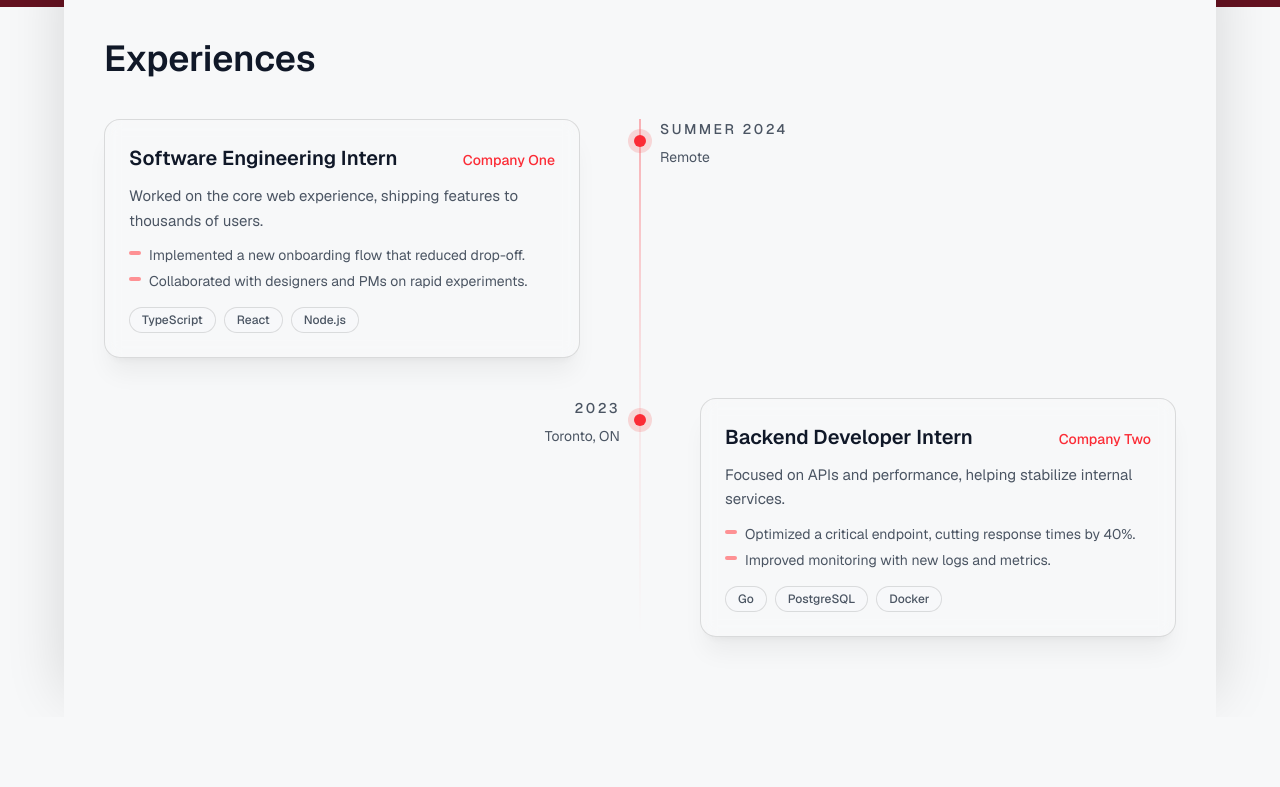
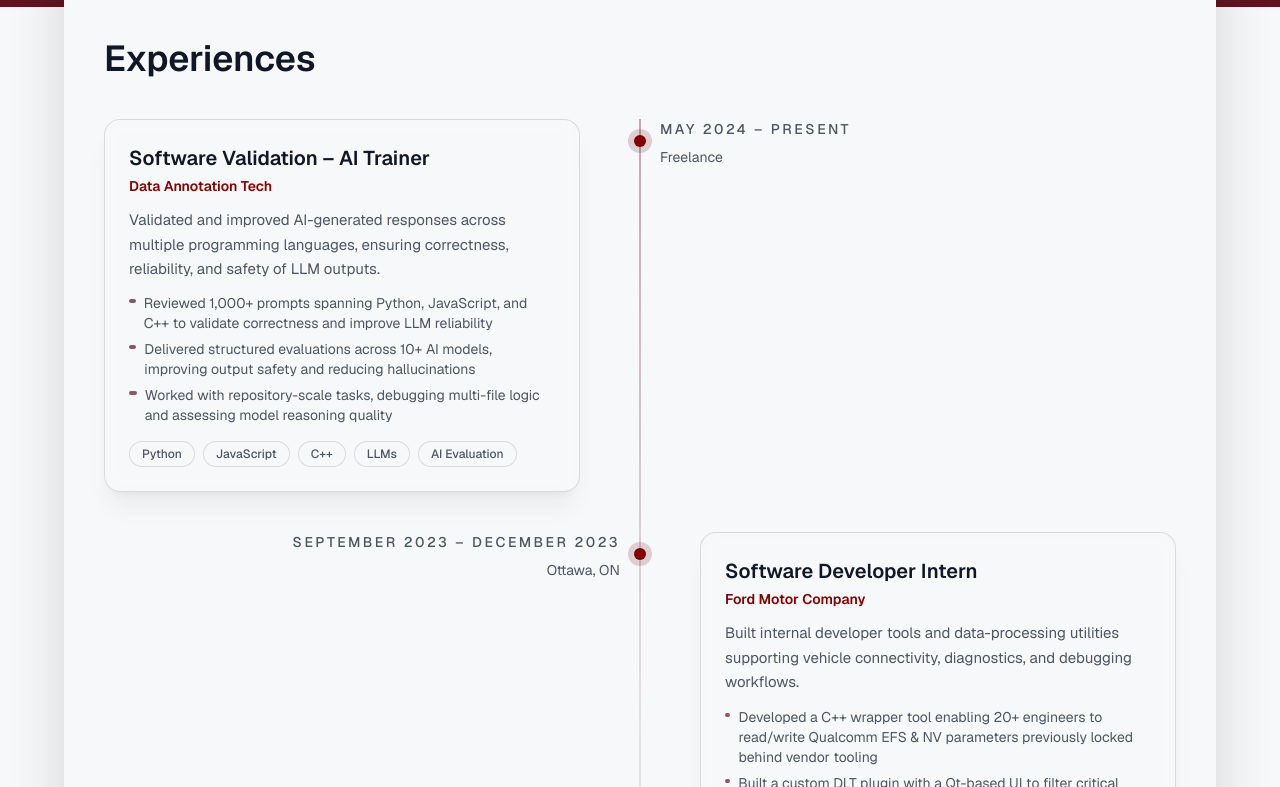
Before and after one commit to harshc22/harsh_chinjer_website, a Next.js app: page / in a window 1280 px wide. Shown: the part 1693-2480 px from the top of the page. Before the commit the page ends 2410 px from the top, so only its background shows below. Built offline with nearby package versions, Linux system fonts and the light colour scheme.

Commit message:
feat: refactor ExperienceTimeline to use experiences data and update layout with logos

```diff
--- a/src/components/ExperienceTimeline.tsx
+++ b/src/components/ExperienceTimeline.tsx
@@ -1,45 +1,8 @@
 "use client";
 
+import Image from "next/image";
 import { motion, type Variants } from "framer-motion";
-
-type Internship = {
-  role: string;
-  company: string;
-  location?: string;
-  period: string;
-  summary: string;
-  highlights?: string[];
-  tech?: string[];
-};
-
-const internships: Internship[] = [
-  {
-    role: "Software Engineering Intern",
-    company: "Company One",
-    location: "Remote",
-    period: "Summer 2024",
-    summary:
-      "Worked on the core web experience, shipping features to thousands of users.",
-    highlights: [
-      "Implemented a new onboarding flow that reduced drop-off.",
-      "Collaborated with designers and PMs on rapid experiments.",
-    ],
-    tech: ["TypeScript", "React", "Node.js"],
-  },
-  {
-    role: "Backend Developer Intern",
-    company: "Company Two",
-    location: "Toronto, ON",
-    period: "2023",
-    summary:
-      "Focused on APIs and performance, helping stabilize internal services.",
-    highlights: [
-      "Optimized a critical endpoint, cutting response times by 40%.",
-      "Improved monitoring with new logs and metrics.",
-    ],
-    tech: ["Go", "PostgreSQL", "Docker"],
-  },
-];
+import { experiences } from "@/data/experience";
 
 const easing: [number, number, number, number] = [0.16, 1, 0.3, 1];
 
@@ -65,7 +28,7 @@ const itemVariants = (i: number) =>
 export function ExperienceTimeline() {
   return (
     <section
-      id="Experiences"
+      id="experience"
       className="relative -mt-10 overflow-hidden rounded-t-[32px] bg-[var(--background)] shadow-[0_-22px_60px_rgba(0,0,0,0.14)] mx-auto max-w-6xl px-4 md:px-10 pt-14 pb-16 md:pt-18 md:pb-20"
     >
       <div className="mb-10 flex items-center justify-between gap-4">
@@ -82,10 +45,10 @@ export function ExperienceTimeline() {
         className="relative"
       >
         {/* vertical line */}
-        <div className="absolute left-4 top-0 h-full w-px bg-gradient-to-b from-red-500/70 via-red-500/20 to-transparent md:left-1/2 md:-translate-x-1/2" />
+        <div className="absolute left-4 top-0 h-full w-px bg-gradient-to-b from-[rgba(100,18,32,0.7)] via-[rgba(100,18,32,0.2)] to-transparent md:left-1/2 md:-translate-x-1/2" />
 
         <div className="space-y-10">
-          {internships.map((item, i) => (
+          {experiences.map((item, i) => (
             <motion.article
               key={`${item.company}-${i}`}
               variants={itemVariants(i)}
@@ -96,7 +59,7 @@ export function ExperienceTimeline() {
             >
               {/* timeline dot */}
               <div className="relative z-10 mt-2 md:mt-0 md:absolute md:top-4 md:left-1/2 md:-translate-x-1/2">
-                <div className="h-3 w-3 rounded-full bg-red-500 shadow-[0_0_0_6px_rgba(248,113,113,0.25)]" />
+                <div className="h-3 w-3 rounded-full bg-[var(--title)] shadow-[0_0_0_6px_rgba(100,18,32,0.18)]" />
               </div>
 
               {/* left / right meta (period, location) */}
@@ -107,7 +70,7 @@ export function ExperienceTimeline() {
                 `}
               >
                 <span className="text-sm font-medium uppercase tracking-[0.18em] text-[var(--muted)]">
-                  {item.period}
+                  {item.start} – {item.end}
                 </span>
                 {item.location && (
                   <span className="mt-2 text-sm text-[var(--muted)]">
@@ -124,18 +87,33 @@ export function ExperienceTimeline() {
                 `}
               >
                 <div className="rounded-2xl border border-[var(--panel-border)] bg-[var(--panel)]/90 shadow-xl shadow-black/5 backdrop-blur-sm p-5 sm:p-6">
-                  <div className="flex flex-wrap items-baseline justify-between gap-2">
-                    <h3 className="text-lg sm:text-xl font-semibold text-[var(--foreground)]">
-                      {item.role}
-                    </h3>
-                    <span className="text-sm font-medium text-red-500">
-                      {item.company}
-                    </span>
+                  <div className="flex flex-wrap items-center justify-between gap-3">
+                    <div className="flex items-center gap-3">
+                      {item.logo && (
+                        <div className="flex h-12 w-12 items-center justify-center overflow-hidden rounded-full border border-[var(--panel-border)] bg-[var(--background)] shadow-sm">
+                          <Image
+                            src={item.logo}
+                            alt={`${item.company} logo`}
+                            width={48}
+                            height={48}
+                            className="h-full w-full object-cover"
+                          />
+                        </div>
+                      )}
+                      <div>
+                        <h3 className="text-lg sm:text-xl font-semibold text-[var(--foreground)]">
+                          {item.role}
+                        </h3>
+                        <div className="mt-1 text-sm font-semibold text-[var(--title)]">
+                          {item.company}
+                        </div>
+                      </div>
+                    </div>
                   </div>
 
                   {/* mobile period */}
                   <div className="mt-1 text-xs text-[var(--muted)] md:hidden">
-                    {item.period}
+                    {item.start} – {item.end}
                     {item.location ? ` · ${item.location}` : null}
                   </div>
 
@@ -143,20 +121,20 @@ export function ExperienceTimeline() {
                     {item.summary}
                   </p>
 
-                  {item.highlights && (
+                  {item.highlights && item.highlights.length > 0 && (
                     <ul className="mt-3 space-y-1.5 text-sm text-[var(--muted)]">
                       {item.highlights.map((h, idx) => (
                         <li key={idx} className="flex gap-2">
-                          <span className="mt-[6px] h-1 w-3 rounded-full bg-red-400/70" />
+                          <span className="mt-[6px] h-1 w-3 rounded-full bg-[rgba(100,18,32,0.7)]" />
                           <span>{h}</span>
                         </li>
                       ))}
                     </ul>
                   )}
 
-                  {item.tech && (
+                  {item.tags && item.tags.length > 0 && (
                     <div className="mt-4 flex flex-wrap gap-2">
-                      {item.tech.map((t) => (
+                      {item.tags.map((t) => (
                         <span
                           key={t}
                           className="rounded-full border border-[var(--panel-border)] bg-[var(--background)]/70 px-3 py-1 text-xs font-medium text-[var(--muted)]"
--- a/src/data/experience.ts
+++ b/src/data/experience.ts
@@ -8,6 +8,7 @@ export type ExperienceItem = {
   highlights?: string[];
   tags?: string[];
   link?: string;
+  logo?: string;
 };
 
 export const experiences: ExperienceItem[] = [
```
